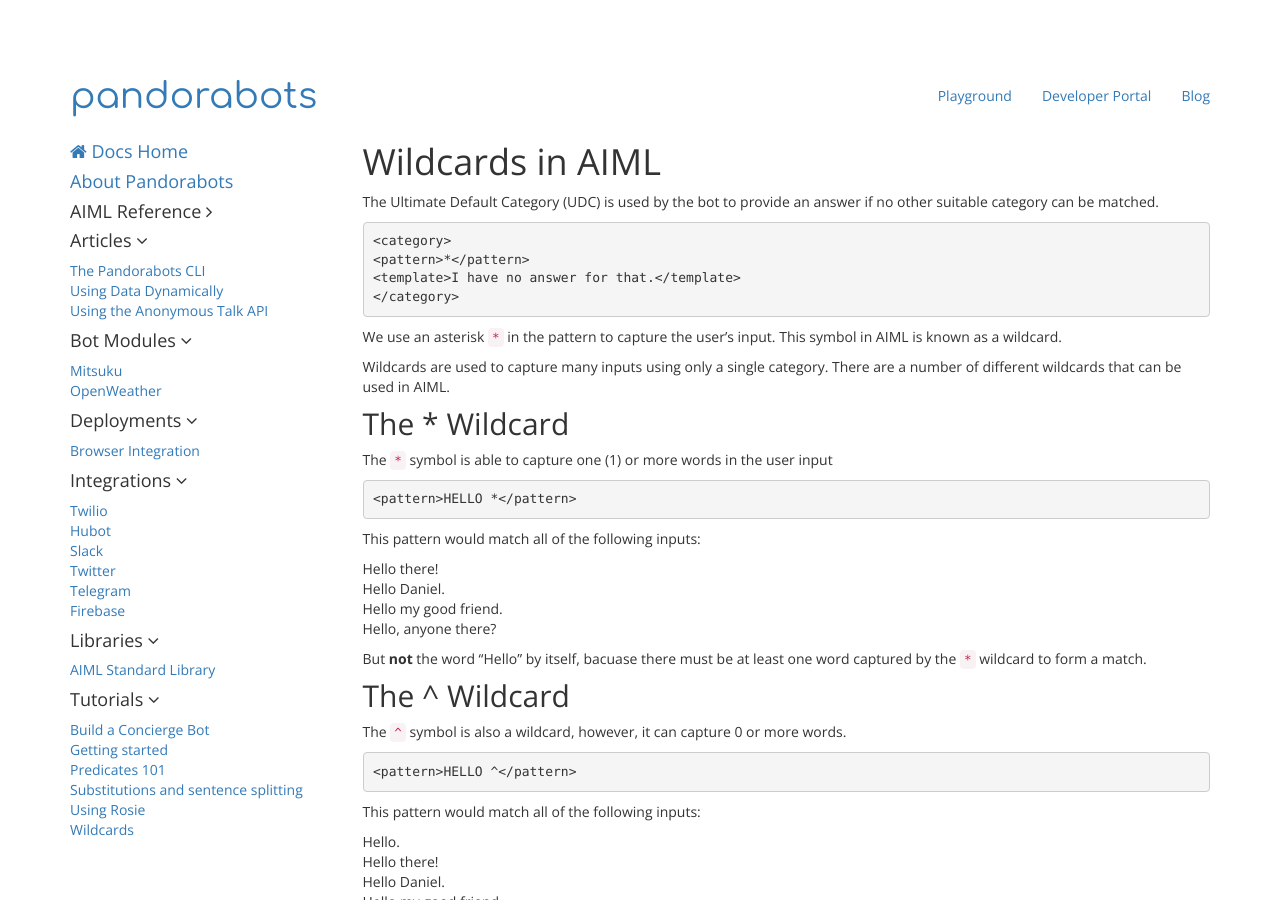
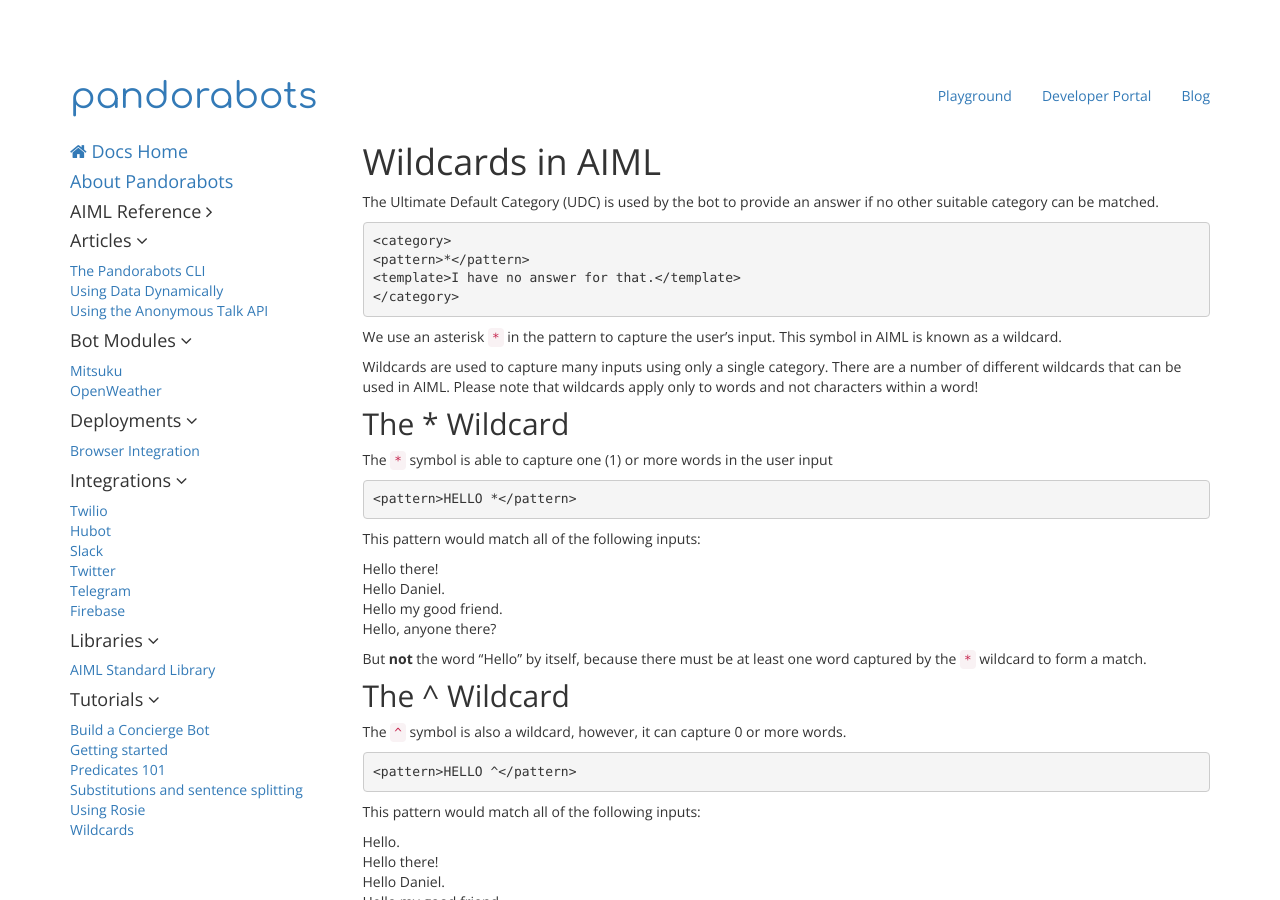
Before and after one commit to pandorabots/pandorabots.github.io, a Jekyll site: the page built from _tutorials/wildcards.md, in a window 1280 px wide and 900 px high. Built offline with Jekyll 4.4.1, drawn with Linux system fonts in a browser that asks for light colours.

Commit message:
fixed typo

```diff
--- a/_tutorials/wildcards.md
+++ b/_tutorials/wildcards.md
@@ -14,8 +14,7 @@ The Ultimate Default Category (UDC) is used by the bot to provide an answer if n
 
 We use an asterisk `*` in the pattern to capture the user's input. This symbol in AIML is known as a wildcard.
 
-Wildcards are used to capture many inputs using only a single category.
-There are a number of different wildcards that can be used in AIML.
+Wildcards are used to capture many inputs using only a single category. There are a number of different wildcards that can be used in AIML. Please note that wildcards apply only to words and not characters within a word!
 
 ## The * Wildcard
 
@@ -30,7 +29,7 @@ Hello Daniel.
 Hello my good friend.
 Hello, anyone there?
 
-But **not** the word "Hello" by itself, bacuase there must be at least one word captured by the `*` wildcard to form a match.
+But **not** the word "Hello" by itself, because there must be at least one word captured by the `*` wildcard to form a match.
 
 ## The ^ Wildcard
 
```
